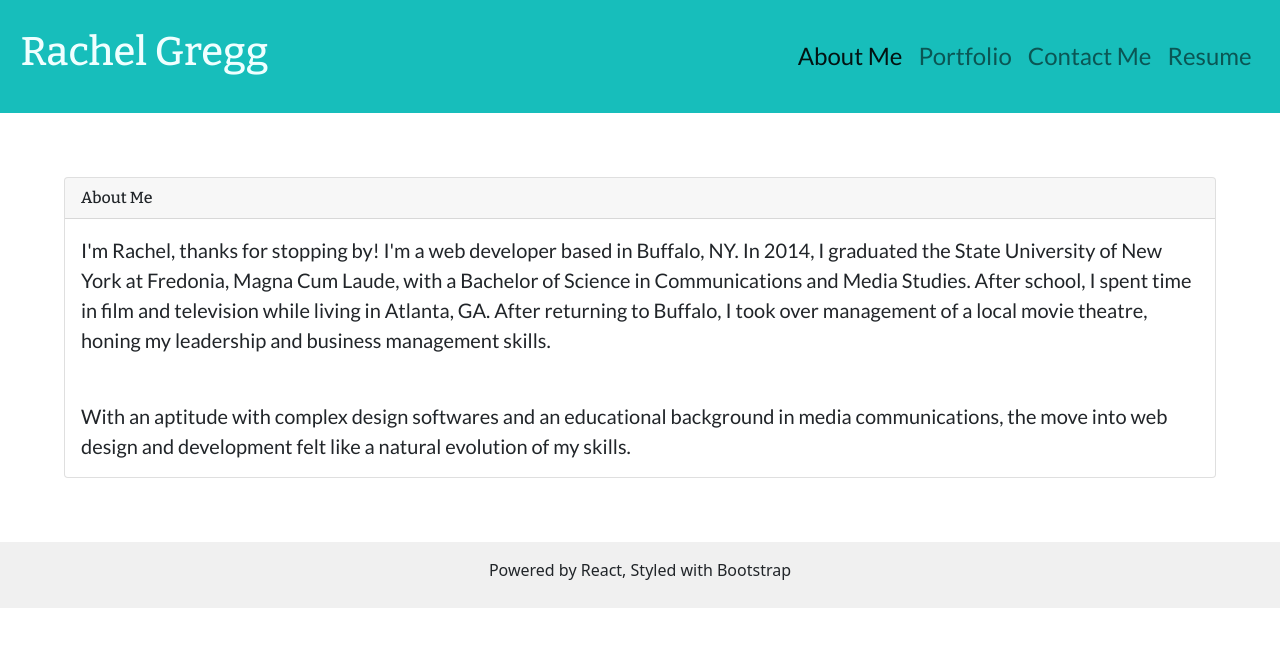
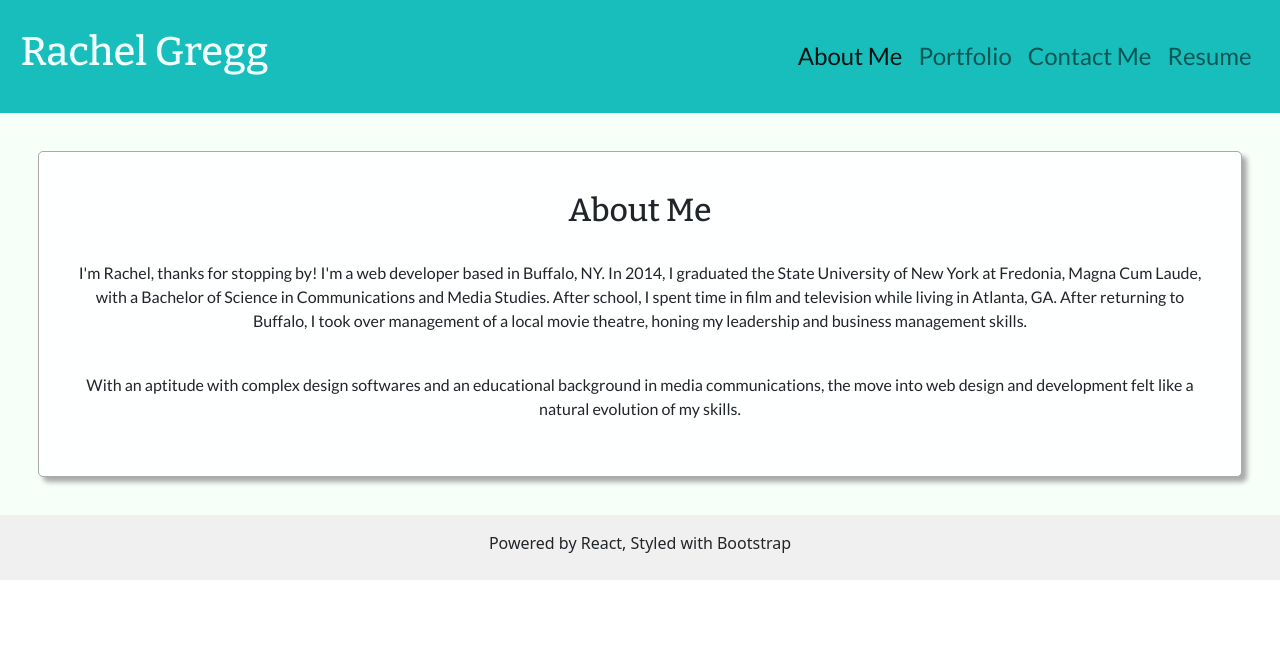
Before and after one commit to rgregg2014/React-Portfolio, a React (Create React App) app: page / in a window 1280 px wide. Shown: the top 646 px of the page. Built offline with nearby package versions, Linux system fonts and the light colour scheme.

Commit message:
styles and cards on sections

```diff
--- a/src/components/NavBar.js
+++ b/src/components/NavBar.js
@@ -4,7 +4,7 @@ import "../styles/NavBar.css";
 
 function Navbar({ currentPage, handlePageChange }) {
   return (
-    <nav className="navbar navbar-expand-lg navbar-light navigation">
+    <nav className="navbar navbar-expand-lg navbar-light navigation blue">
       <h2 className="navbar-brand bitter" id="head">
         Rachel Gregg
       </h2>
@@ -20,7 +20,7 @@ function Navbar({ currentPage, handlePageChange }) {
         <span className="navbar-toggler-icon"></span>
       </button>
 
-      <div className="collapse navbar-collapse" id="navbarTogglerDemo02">
+      <div className="collapse navbar-collapse blue" id="navbarTogglerDemo02">
         <ul className="navbar-nav mr-auto mt-2 mt-lg-0">
           <li className="nav-item">
             <a
--- a/src/components/pages/About.js
+++ b/src/components/pages/About.js
@@ -4,27 +4,24 @@ import "../../styles/About.css";
 function About() {
   return (
     <div className="aboutMe">
-      <div className="card">
-        <div className="card-header label">About Me</div>
-        <div className="card-body">
-          <blockquote className="blockquote mb-0">
+      <div className="aboutCard">
+        <h2 className="label">About Me</h2>
+        <br></br>
         <p className="minor">
           I'm Rachel, thanks for stopping by! I'm a web developer based in
-              Buffalo, NY. In 2014, I graduated the State University of New York
-              at Fredonia, Magna Cum Laude, with a Bachelor of Science in
-              Communications and Media Studies. After school, I spent time in
-              film and television while living in Atlanta, GA. After returning
-              to Buffalo, I took over management of a local movie theatre,
-              honing my leadership and business management skills.
+          Buffalo, NY. In 2014, I graduated the State University of New York at
+          Fredonia, Magna Cum Laude, with a Bachelor of Science in
+          Communications and Media Studies. After school, I spent time in film
+          and television while living in Atlanta, GA. After returning to
+          Buffalo, I took over management of a local movie theatre, honing my
+          leadership and business management skills.
         </p>
         <br></br>
-            <p>
+        <p className="minor">
           With an aptitude with complex design softwares and an educational
           background in media communications, the move into web design and
           development felt like a natural evolution of my skills.
         </p>
-          </blockquote>
-        </div>
       </div>
     </div>
   );
--- a/src/components/pages/Contact.js
+++ b/src/components/pages/Contact.js
@@ -17,8 +17,8 @@ function Contact() {
           <h3 className="label">rgregg2014@gmail.com</h3>
         </div>
       </div>
-      <form>
-        <div className="form-group">
+      <form className="formCard white">
+        <div className="form-group white">
           <label className="label" for="exampleInputEmail1">
             Email address
           </label>
@@ -32,13 +32,13 @@ function Contact() {
             Please leave your email address, and I'll get back to you ASAP!
           </small>
         </div>
-        <div className="form-group name">
+        <div className="form-group name white">
           <label className="label" for="exampleInputPassword1">
             Name
           </label>
           <input type="text" className="form-control" id="name"></input>
         </div>
-        <div className="form-group">
+        <div className="form-group white">
           <label className="label" for="exampleFormControlTextarea1">
             Leave me a brief message!
           </label>
--- a/src/components/pages/Portfolio.js
+++ b/src/components/pages/Portfolio.js
@@ -6,9 +6,9 @@ function Portfolio() {
     <div className="portfolioBoard">
       {/* Highlighted Portfolio Item */}
       <div className="card maxi">
-        <div className="card-body">
+        <div className="card-body white">
           <h5 className="card-title">BUCKET</h5>
-          <div className="card-body">
+          <div className="card-body white">
             <a
               href="https://aspirational-bucket.herokuapp.com/"
               className="card-link"
@@ -48,7 +48,7 @@ function Portfolio() {
               className="card-img-top"
               alt="Screenshot for STKR"
             ></img>
-            <div className="card-body">
+            <div className="card-body white">
               <h5 className="card-title">STKR</h5>
               <p className="card-text">
                 STKR is a front-end application using two exteral APIs to
@@ -74,7 +74,7 @@ function Portfolio() {
               className="card-img-top"
               alt="Screenshot for Work Day Scheduler"
             ></img>
-            <div className="card-body">
+            <div className="card-body white">
               <h5 className="card-title">Work Day Scheduler</h5>
               <p className="card-text">
                 Need a place to keep track of your workday? Here's the app for
@@ -113,7 +113,7 @@ function Portfolio() {
               className="card-img-top"
               alt="Screenshot for Note Taker"
             ></img>
-            <div className="card-body">
+            <div className="card-body white">
               <h5 className="card-title">Note Taker</h5>
               <p className="card-text">
                 This simple, easy-to-use note taking app uses MySQL and Express
@@ -146,7 +146,7 @@ function Portfolio() {
               className="card-img-top"
               alt="Screenshot for Password Generator"
             ></img>
-            <div className="card-body">
+            <div className="card-body white">
               <h5 className="card-title">Password Generator</h5>
               <p className="card-text">
                 This password generator is easy to use, fast, and dynamic.
--- a/src/styles/About.css
+++ b/src/styles/About.css
@@ -8,6 +8,16 @@
   font-family: "Lato", sans-serif;
 }
 
-.aboutMe {
+/* .aboutMe {
   padding: 5%;
+} */
+
+.aboutCard {
+  border: 1px solid darkgray;
+  border-radius: 5px;
+  text-align: center;
+  margin: 3%;
+  padding: 3%;
+  box-shadow: 5px 5px 5px darkgray;
+  background-color: rgb(254, 255, 255);
 }
--- a/src/styles/App.css
+++ b/src/styles/App.css
@@ -13,3 +13,7 @@ a,
 li {
   font-family: "Lato", sans-serif;
 }
+
+div {
+  background-color: #f7fff9;
+}
--- a/src/styles/Contact.css
+++ b/src/styles/Contact.css
@@ -30,3 +30,14 @@ form {
 .lead {
   padding: 2%;
 }
+
+.formCard {
+  border: 1px solid darkgray;
+  border-radius: 5px;
+  box-shadow: 1px 1px 5px darkgrey;
+  padding: 2%;
+}
+
+.white {
+  background-color: rgb(254, 255, 255);
+}
--- a/src/styles/NavBar.css
+++ b/src/styles/NavBar.css
@@ -1,6 +1,6 @@
 @import url("https://fonts.googleapis.com/css2?family=Bitter:wght@500;600&family=Lato:wght@400;700&display=swap");
 
-.navigation {
+.blue {
   background-color: #17bebb;
 }
 
--- a/src/styles/Portfolio.css
+++ b/src/styles/Portfolio.css
@@ -9,3 +9,7 @@
   margin-left: 0.5%;
   box-shadow: 1px 1px 5px darkgrey;
 }
+
+.white {
+  background-color: rgb(254, 255, 255);
+}
--- a/src/styles/Resume.css
+++ b/src/styles/Resume.css
@@ -8,4 +8,5 @@ ul {
   text-align: center;
   margin: 5%;
   box-shadow: 5px 5px 5px darkgray;
+  background-color: rgb(254, 255, 255);
 }
```
Lines whose indentation alone changed are shown as unchanged.
